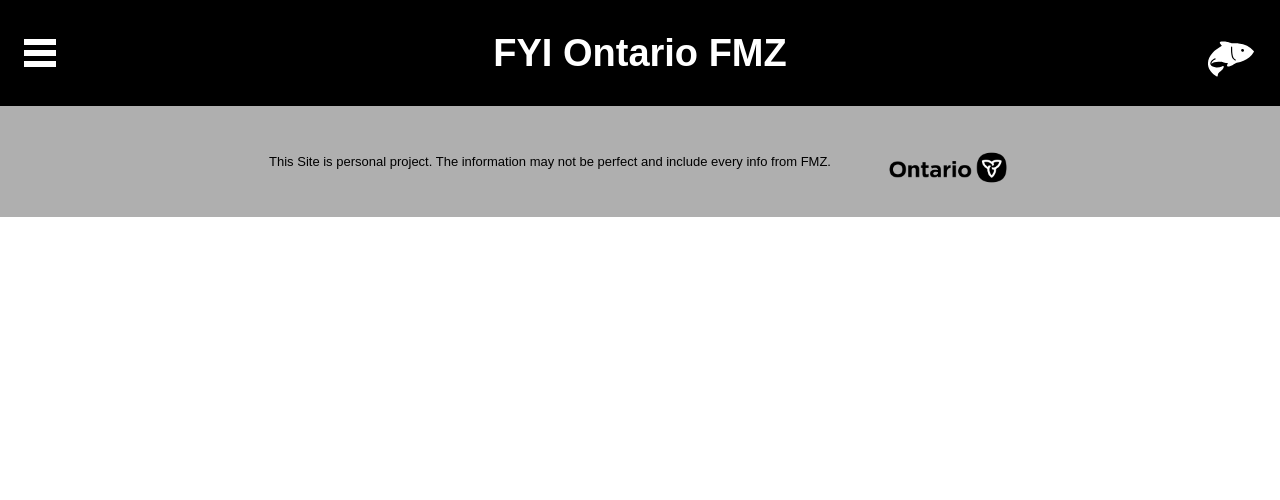
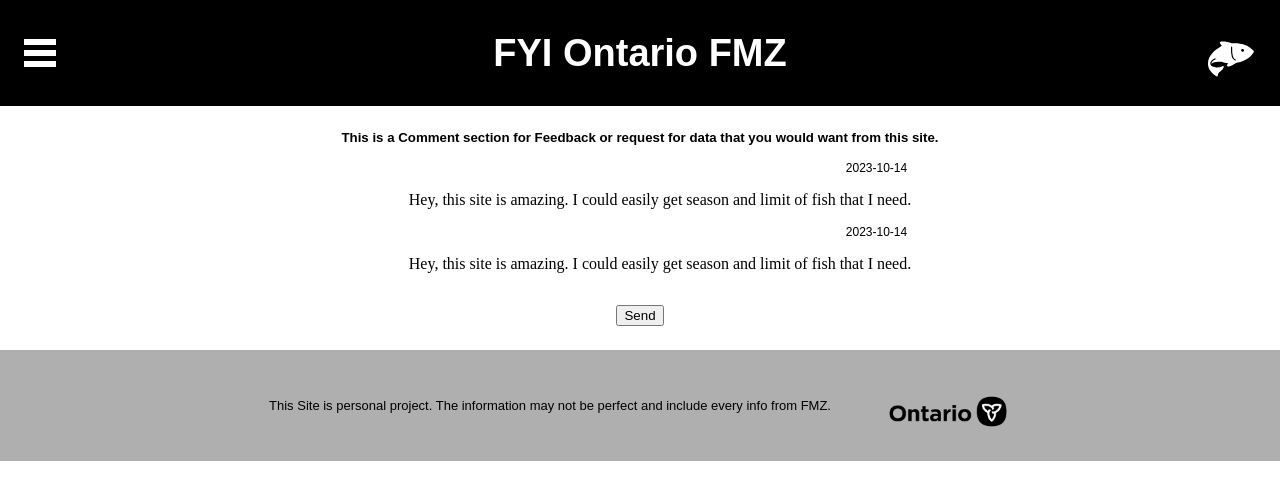
Before and after one commit to LeSheon/ont_fish_reg-web, a React (Create React App) app: page /comment in a window 1280 px wide. Shown: the top 500 px of the page. Built offline with nearby package versions, Linux system fonts and the light colour scheme.

Commit message:
Add route for comment and some basic styling

```diff
--- a/src/App.js
+++ b/src/App.js
@@ -3,6 +3,7 @@ import { BrowserRouter, Routes, Route } from "react-router-dom";
 import Footer from './components/Footer/Footer';
 import Header from './components/Header/Header';
 import Main from './pages/Main/Main';
+import Comment from './pages/Comment/Comment';
 
 function App() {
   return (
@@ -11,6 +12,7 @@ function App() {
         <Header />
         <Routes>
           <Route path='/' element={<Main />}></Route>
+          <Route path='/comment' element={<Comment />}></Route>
         </Routes>
         <Footer />
       </BrowserRouter>
--- a/src/components/Header/Header.jsx
+++ b/src/components/Header/Header.jsx
@@ -20,8 +20,8 @@ export default function Header() {
                 <Menu>
                     <div className="header__menu-container">
                         <a id="home" className="header__menu-item" href="/">Home</a>
-                        <a id="about" className="header__menu-item" href="/about">About</a>
-                        <a id="contact" className="header__menu-item" href="/contact">Contact</a>
+                        <a id="comment" className="header__menu-item" onClick={() => {navigate('/comment')}}>Comment</a>
+                        <a id="about" className="header__menu-item">About</a>
                     </div>
 
                     <div className="header__my-container">
--- a/src/pages/Comment/Comment.jsx
+++ b/src/pages/Comment/Comment.jsx
@@ -3,8 +3,15 @@ import "./comment.scss";
 export default function Comment() {
     return (
         <section className="comment">
+            <h5 className="comment__announce">This is a Comment section for Feedback or request for data that you would want from this site.</h5>
             <div className="comment__list-container">
                 <ul className="comment__list">
+                    <li className="comment__list-item">
+                        <span className="comment__item-date">2023-10-14</span>
+                        <p className="comment__item-text">
+                            Hey, this site is amazing. I could easily get season and limit of fish that I need.
+                        </p>
+                    </li>
                     <li className="comment__list-item">
                         <span className="comment__item-date">2023-10-14</span>
                         <p className="comment__item-text">
--- a/src/pages/Comment/comment.scss
+++ b/src/pages/Comment/comment.scss
@@ -0,0 +1,36 @@
+@use "../../styles/partials/mixins" as *;
+@use "../../styles/partials/variables" as *;
+
+.comment {
+    width: 100%;
+    padding: $mobile-padding;
+
+    @include flex;
+    flex-direction: column;
+
+    @include tablet {
+        padding: $tablet-padding;
+    }
+
+    &__announce {
+        @include UbuntuBold;
+        margin: 0;
+    }
+
+    &__list {
+        width: 100%;
+        list-style: none;
+    }
+
+    &__list-item {
+        width: 100%;
+        @include flex;
+        flex-direction: column;
+    }
+
+    &__item-date {
+        align-self: flex-end;
+        font-size: 12px;
+        margin: 0 4px;
+    }
+}
```
